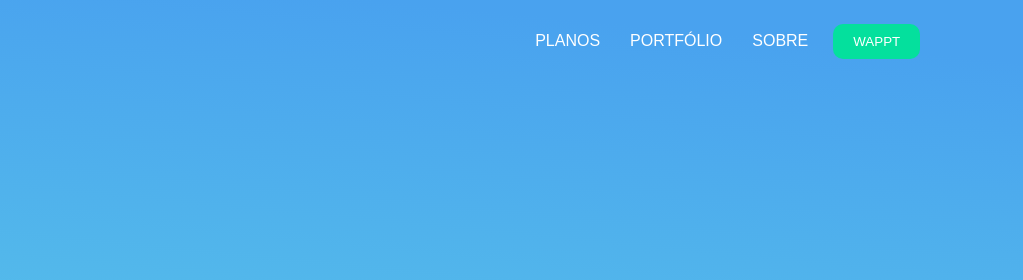
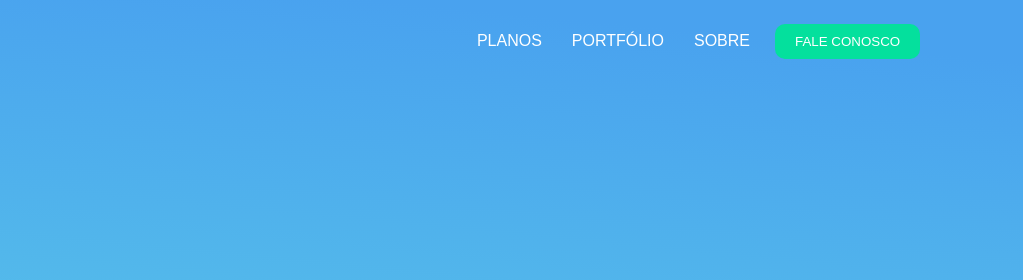
Before and after one commit to otiagoluz/wappt-site, a Gatsby site: page / in a window 1280 px wide. Shown: the top 280 px of the page, 257-1280 px from the left. Built offline with nearby package versions, Linux system fonts and the light colour scheme; Gatsby itself is replaced by a stand-in of ours.

```diff
--- a/src/components/Header/index.js
+++ b/src/components/Header/index.js
@@ -14,7 +14,7 @@
           <Link className="nav-link" to="/">PLANOS</Link>
           <Link className="nav-link" to="/">PORTFÓLIO</Link>
           <Link className="nav-link" to="/">SOBRE</Link>
-          <button className="nav-button" href="/">WAPPT</button>
+          <button className="nav-button" href="/">FALE CONOSCO</button>
         </ul>
       </nav>
     </div>
```
